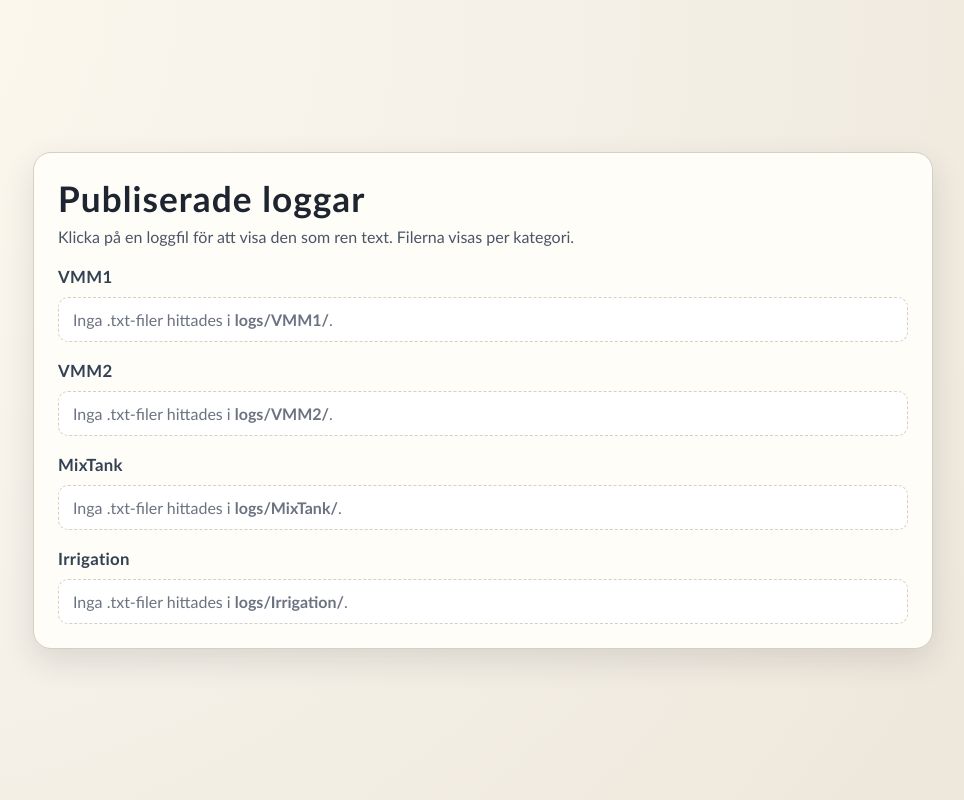
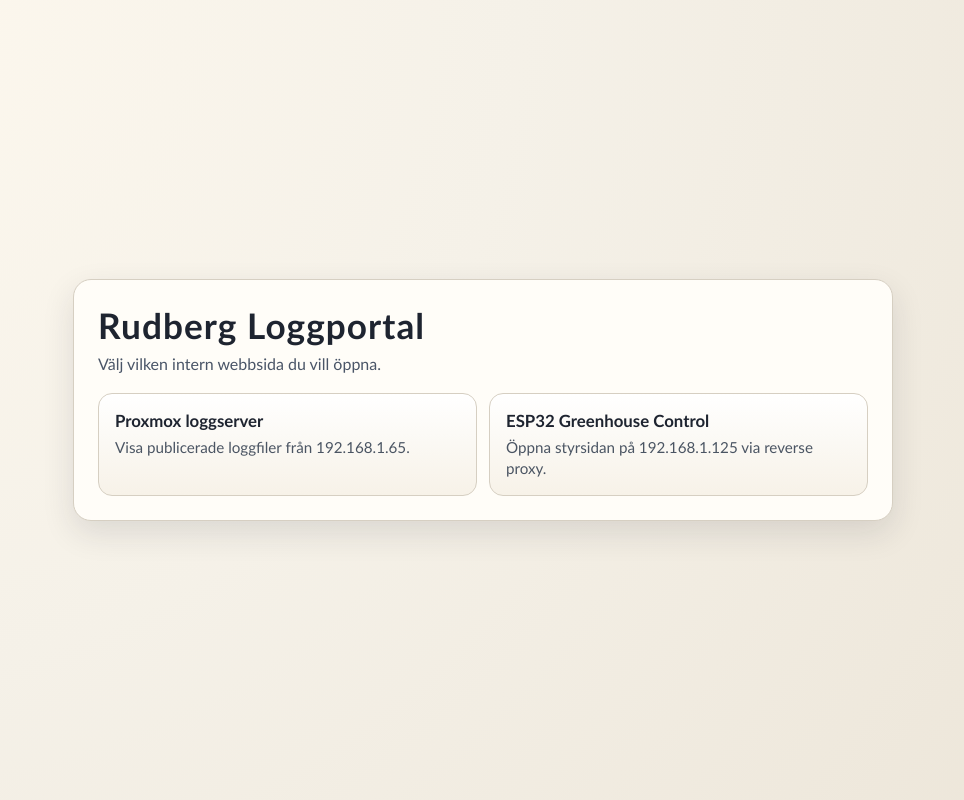
Before and after one commit to TomasAssemblinEL/ProxmoxPubliseradeWebbLoggar, a Flask app: page / in a window 1280 px wide. Shown: the whole page, without its empty margins (157-1121 px from the left). Run offline with Flask 3, Linux system fonts and the light colour scheme.

Commit message:
Add authenticated portal for log server and ESP32

```diff
--- a/app.py
+++ b/app.py
@@ -79,6 +79,11 @@ def resolve_log_file(category: str, filename: str) -> Path:
 
 @app.route("/")
 def index():
+    return render_template("portal.html")
+
+
+@app.route("/loggar")
+def logs_index():
     return render_template("index.html", logs_by_category=list_text_logs_by_category())
 
 
--- a/templates/index.html
+++ b/templates/index.html
@@ -88,12 +88,26 @@
       letter-spacing: 0.02em;
       color: #334155;
     }
+
+    .top-links {
+      margin-bottom: 14px;
+    }
+
+    .top-links a {
+      display: inline-block;
+      width: auto;
+      padding: 10px 12px;
+    }
   </style>
 </head>
 <body>
   <main class="panel">
-    <h1>Publiserade loggar</h1>
+    <h1>Loggserver</h1>
     <p>Klicka på en loggfil för att visa den som ren text. Filerna visas per kategori.</p>
+
+    <div class="top-links">
+      <a href="{{ url_for('index') }}">Tillbaka till startsida</a>
+    </div>
 
     {% for category, logs in logs_by_category.items() %}
       <section class="category">
--- /dev/null
+++ b/templates/portal.html
@@ -0,0 +1,102 @@
+<!doctype html>
+<html lang="sv">
+<head>
+  <meta charset="utf-8">
+  <meta name="viewport" content="width=device-width, initial-scale=1">
+  <title>Startportal</title>
+  <style>
+    :root {
+      --bg: #f5f1e8;
+      --card: #fffdf8;
+      --ink: #1e2430;
+      --accent: #0f766e;
+      --border: #d6cfc2;
+    }
+
+    * { box-sizing: border-box; }
+
+    body {
+      margin: 0;
+      font-family: "Trebuchet MS", "Segoe UI", sans-serif;
+      color: var(--ink);
+      background: radial-gradient(circle at top left, #fdf8ee 0%, var(--bg) 45%, #ece5d8 100%);
+      min-height: 100vh;
+      display: grid;
+      place-items: center;
+      padding: 24px;
+    }
+
+    .panel {
+      width: min(820px, 100%);
+      background: var(--card);
+      border: 1px solid var(--border);
+      border-radius: 18px;
+      padding: 24px;
+      box-shadow: 0 12px 32px rgba(30, 36, 48, 0.12);
+    }
+
+    h1 {
+      margin: 0 0 8px;
+      font-size: clamp(1.4rem, 1rem + 2vw, 2.2rem);
+      letter-spacing: 0.03em;
+    }
+
+    p {
+      margin: 0 0 20px;
+      color: #4a5567;
+    }
+
+    .actions {
+      display: grid;
+      gap: 12px;
+      grid-template-columns: repeat(auto-fit, minmax(220px, 1fr));
+    }
+
+    a.card {
+      display: block;
+      text-decoration: none;
+      color: var(--ink);
+      border: 1px solid var(--border);
+      border-radius: 14px;
+      background: linear-gradient(180deg, #ffffff 0%, #f7f2e8 100%);
+      padding: 16px;
+      transition: transform 160ms ease, border-color 160ms ease;
+    }
+
+    a.card:hover {
+      border-color: var(--accent);
+      transform: translateY(-2px);
+    }
+
+    .title {
+      font-size: 1.05rem;
+      font-weight: 700;
+      margin-bottom: 6px;
+    }
+
+    .desc {
+      color: #4b5563;
+      font-size: 0.95rem;
+      line-height: 1.35;
+    }
+  </style>
+</head>
+<body>
+  <main class="panel">
+    <h1>Rudberg Loggportal</h1>
+    <p>Välj vilken intern webbsida du vill öppna.</p>
+
+    <section class="actions">
+      <a class="card" href="{{ url_for('logs_index') }}">
+        <div class="title">Proxmox loggserver</div>
+        <div class="desc">Visa publicerade loggfiler från 192.168.1.65.</div>
+      </a>
+
+      <a class="card" href="/esp32/">
+        <div class="title">ESP32 Greenhouse Control</div>
+        <div class="desc">Öppna styrsidan på 192.168.1.125 via reverse proxy.</div>
+      </a>
+    </section>
+  </main>
+</body>
+</html>
```
Also changed, not shown: README.md, 1 other file.
